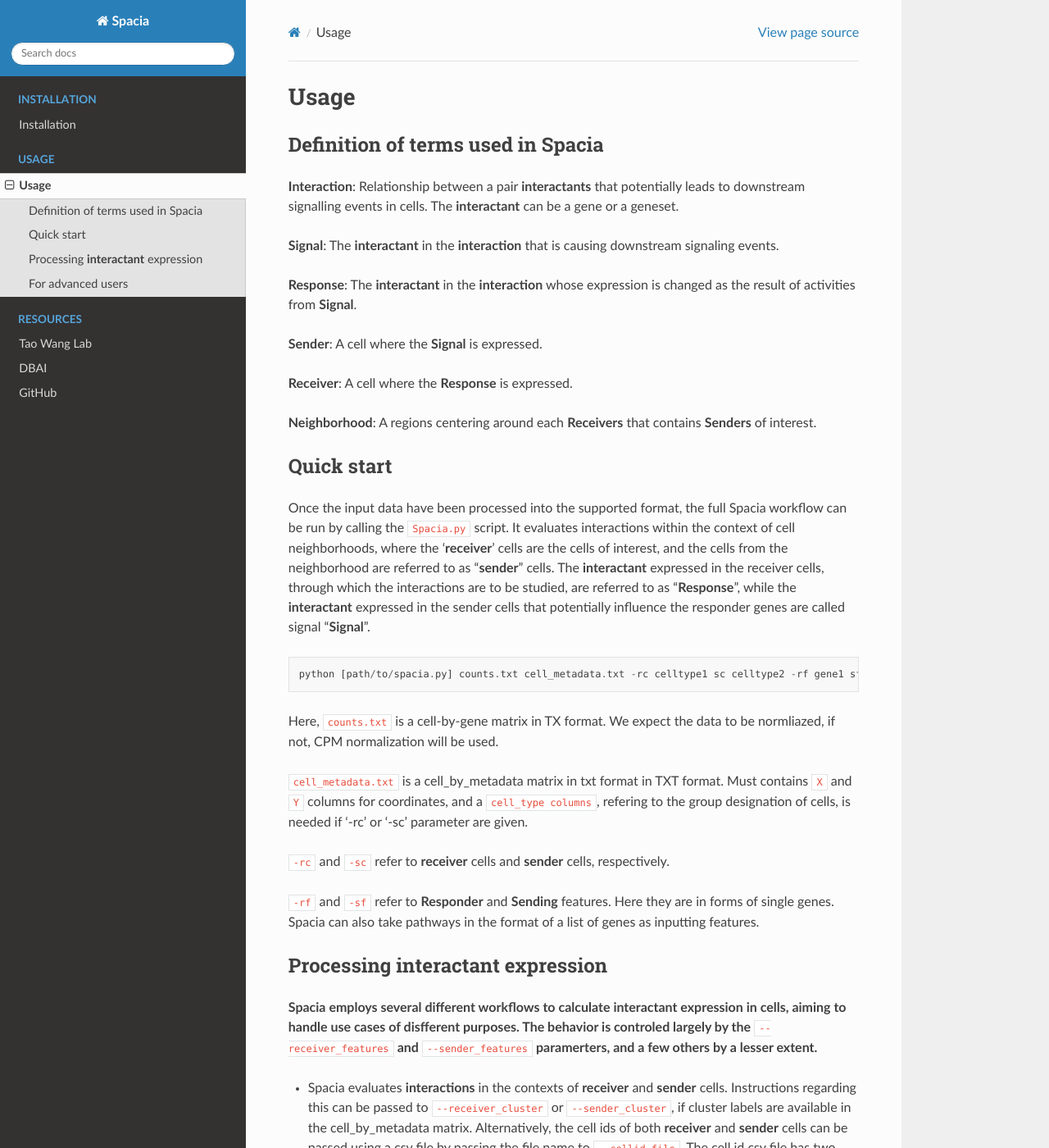
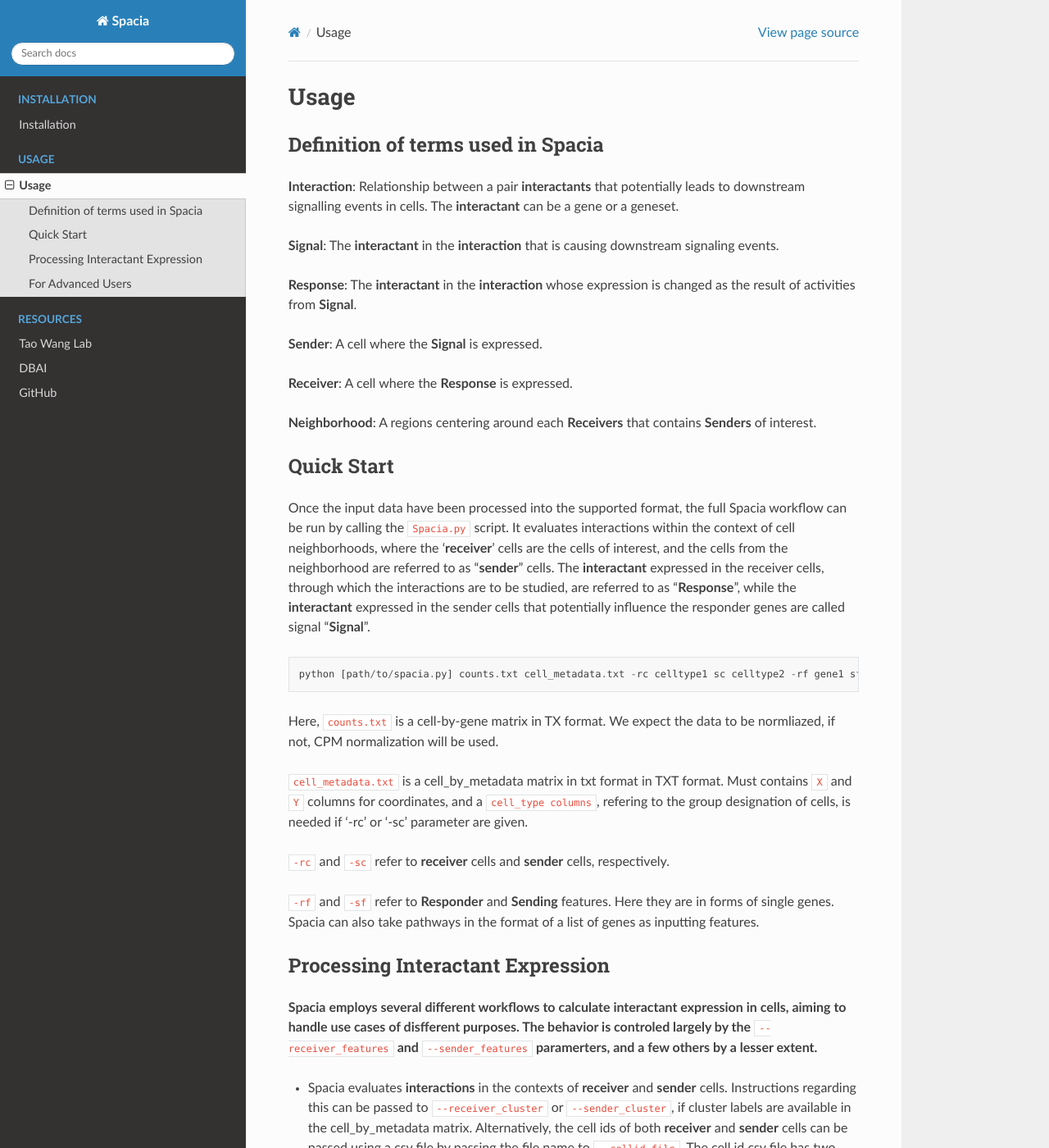
Before and after one commit to nickwfj123/spacia2022_doc, a Sphinx documentation site: the page built from docs/usage.rst, in a window 1280 px wide and 1400 px high. Shown: the whole window at 82% size. Built offline with Sphinx 7.4.7 and the Read the Docs theme 2.0.0, drawn with Linux system fonts in a browser that asks for light colours; some of the changed text lies outside the part shown.

```diff
--- a/docs/usage.rst
+++ b/docs/usage.rst
@@ -15,7 +15,7 @@ Definition of terms used in Spacia
 
 **Neighborhood**: A regions centering around each **Receivers** that contains **Senders** of interest.
 
-Quick start
+Quick Start
 ------
 Once the input data have been processed into the supported format, the full Spacia workflow can be run by calling the ``Spacia.py`` script. It evaluates interactions within the context of cell neighborhoods, where the ‘**receiver**’ cells are the cells of interest, and the cells from the neighborhood are referred to as "**sender**" cells. The **interactant** expressed in the receiver cells, through which the interactions are to be studied, are referred to as "**Response**", while the **interactant** expressed in the sender cells that potentially influence the responder genes are called signal “**Signal**".
 
@@ -32,7 +32,7 @@ Here, ``counts.txt`` is a cell-by-gene matrix in TX format. We expect the data t
 ``-rf`` and ``-sf`` refer to **Responder** and **Sending** features. Here they are in forms of single genes. Spacia can also take pathways in the format of a list of genes as inputting features.
 
 
-Processing **interactant** expression
+Processing Interactant Expression
 ------
 
 **Spacia employs several different workflows to calculate interactant expression in cells, aiming to handle use cases of disfferent purposes. The behavior is controled largely by the** ``--receiver_features`` **and** ``--sender_features`` **paramerters, and a few others by a lesser extent.**
@@ -65,7 +65,7 @@ Processing **interactant** expression
 For the see the output of ``python spacia.py -h`` for details.
 
 
-For advanced users
+For Advanced Users
 ------
 For users who want to directly access the core of spacia and perform more flexible analyses, we provide an example R scipt that showcases the few key steps. But please regard the codes in this R script as examples and remember to customize everything according to your needs/datasets. Our analysis codes of the prostate Merscope data (Fig. 4) are derived based on this R script. But the major pre-processing, inference, and post-processing steps shown in this R script are all consistent with those in our main spacia API.
 
```
